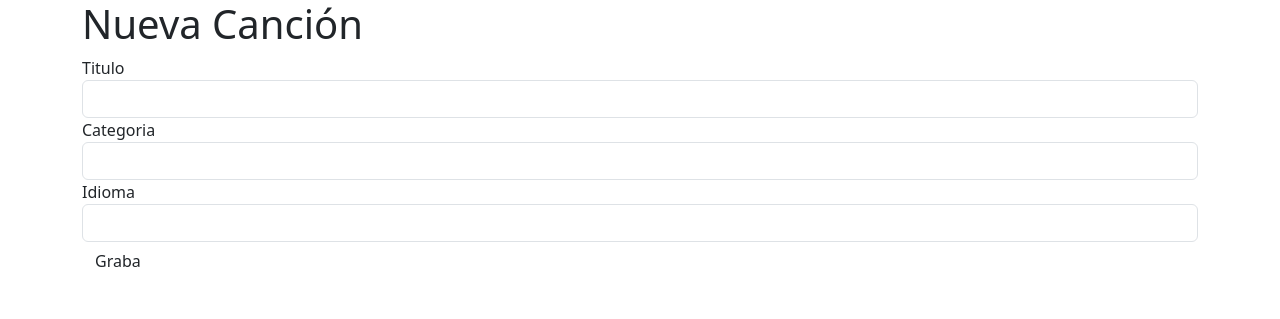
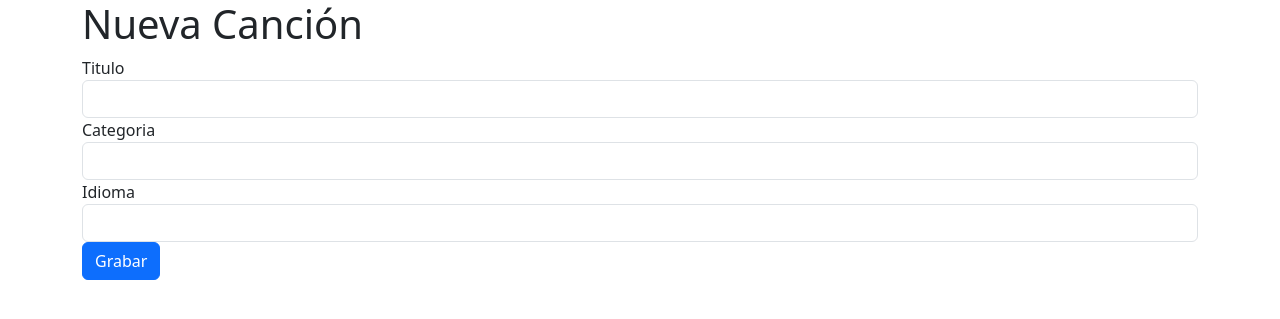
Before and after one commit to lagordarusa/SpotyFranz, a Flask app: page /nuevoregistro in a window 1280 px wide. Shown: the top 319 px of the page. Run offline with Flask 3, Linux system fonts and the light colour scheme; some libraries are stand-ins or nearby versions.

Commit message:
05/05/2023 (3)

```diff
--- a/templates/nuevoRegistro.html
+++ b/templates/nuevoRegistro.html
@@ -14,7 +14,7 @@
             		 <label  for="idioma">Idioma</label>
             		 <input type="text" id="idioma" name="idioma" class="form-control">
 			</div>
-			<button type="submit" class="btn btn-prymary btn-salvar">Graba</button>
+			<button type="submit" class="btn btn-primary btn-salvar">Grabar</button>
                 </fieldset>
             </form>
 {% endblock %}
```
Also changed, not shown: 1 other file.
